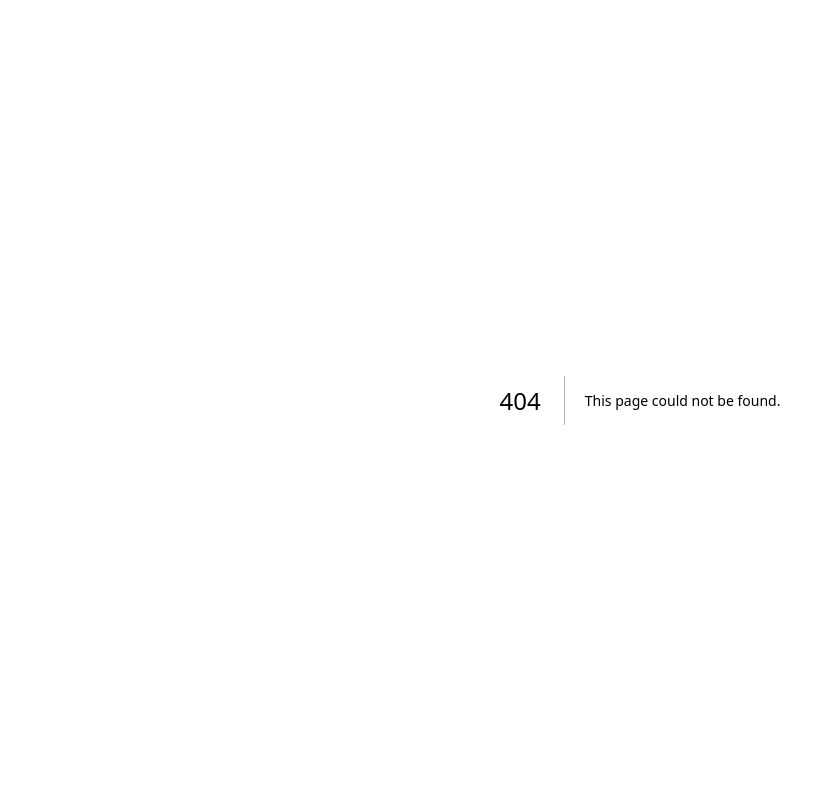
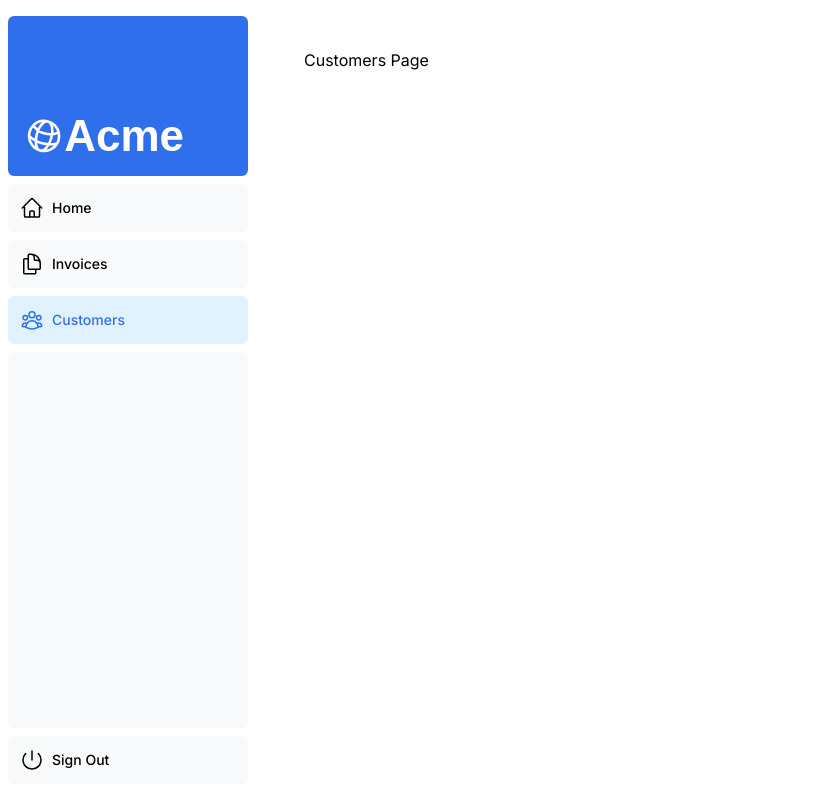
Before and after one commit to hicks2evan/nextjs-sample, a Next.js app: page /dashboard/customers in a window 1280 px wide. Before the commit this address had no page. Shown: the whole page, without its empty margins (0-835 px from the left). Built offline with nearby package versions, Linux system fonts and the light colour scheme; a web font is replaced by a local one.

Commit message:
pages and navigation

```diff
--- /dev/null
+++ b/app/dashboard/customers/page.tsx
@@ -0,0 +1,3 @@
+export default function Page() {
+    return <p>Customers Page</p>;
+}
--- /dev/null
+++ b/app/dashboard/invoices/page.tsx
@@ -0,0 +1,3 @@
+export default function Page() {
+    return <p>Invoices Page</p>;
+}
--- /dev/null
+++ b/app/dashboard/layout.tsx
@@ -0,0 +1,12 @@
+import SideNav from '@/app/ui/dashboard/sidenav';
+
+export default function Layout({ children }: { children: React.ReactNode }) {
+  return (
+    <div className="flex h-screen flex-col md:flex-row md:overflow-hidden">
+      <div className="w-full flex-none md:w-64">
+        <SideNav />
+      </div>
+      <div className="flex-grow p-6 md:overflow-y-auto md:p-12">{children}</div>
+    </div>
+  );
+}
--- /dev/null
+++ b/app/dashboard/page.tsx
@@ -0,0 +1,3 @@
+export default function Page() {
+    return <p>Dashboard Page</p>;
+}
--- a/app/ui/dashboard/nav-links.tsx
+++ b/app/ui/dashboard/nav-links.tsx
@@ -1,8 +1,13 @@
+'use client';
+
 import {
   UserGroupIcon,
   HomeIcon,
   DocumentDuplicateIcon,
 } from '@heroicons/react/24/outline';
+import Link from 'next/link';
+import { usePathname } from 'next/navigation';
+import clsx from 'clsx';
 
 // Map of links to display in the side navigation.
 // Depending on the size of the application, this would be stored in a database.
@@ -17,19 +22,25 @@
 ];
 
 export default function NavLinks() {
+  const pathname = usePathname();
+
   return (
     <>
       {links.map((link) => {
         const LinkIcon = link.icon;
         return (
-          <a
+          <Link
             key={link.name}
             href={link.href}
-            className="flex h-[48px] grow items-center justify-center gap-2 rounded-md bg-gray-50 p-3 text-sm font-medium hover:bg-sky-100 hover:text-blue-600 md:flex-none md:justify-start md:p-2 md:px-3"
-          >
+            className={clsx(
+              'flex h-[48px] grow items-center justify-center gap-2 rounded-md bg-gray-50 p-3 text-sm font-medium hover:bg-sky-100 hover:text-blue-600 md:flex-none md:justify-start md:p-2 md:px-3',
+              {
+                'bg-sky-100 text-blue-600': pathname === link.href,
+              },
+            )}          >
             <LinkIcon className="w-6" />
             <p className="hidden md:block">{link.name}</p>
-          </a>
+          </Link>
         );
       })}
     </>
```
